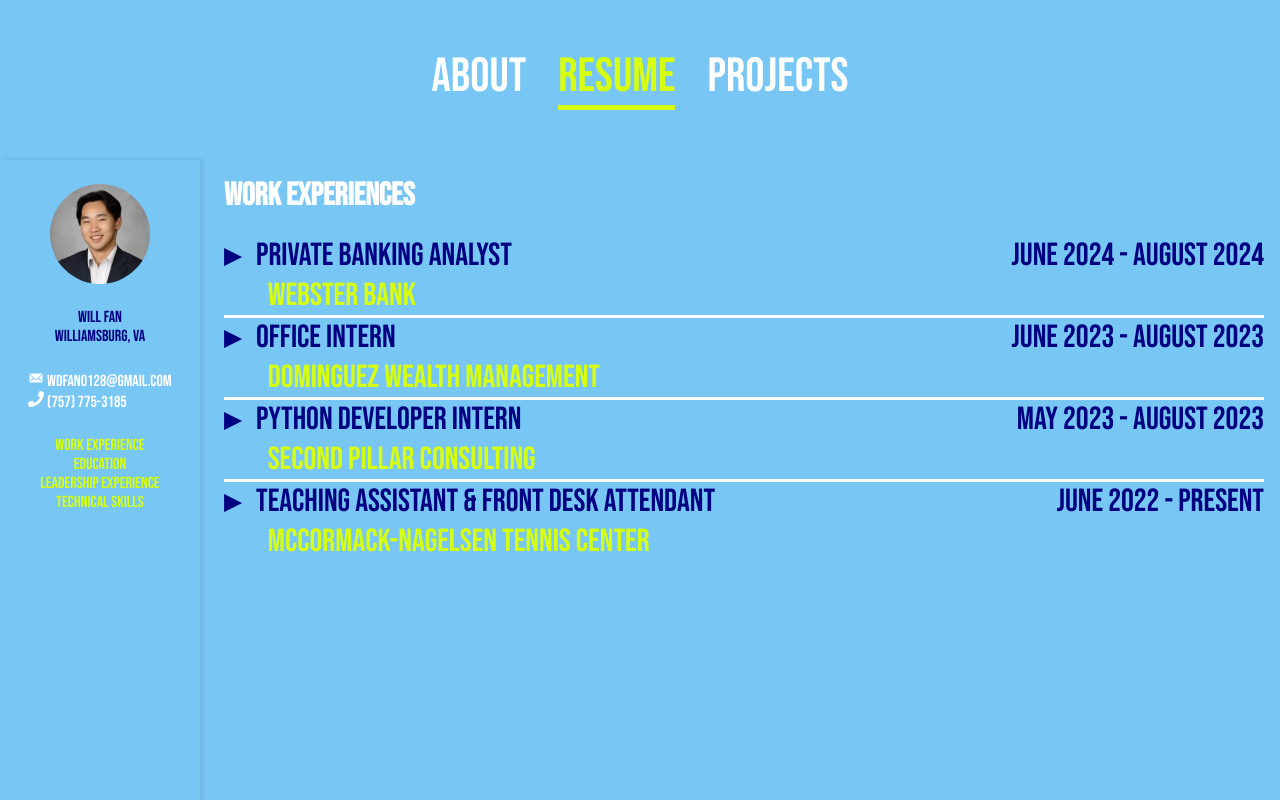
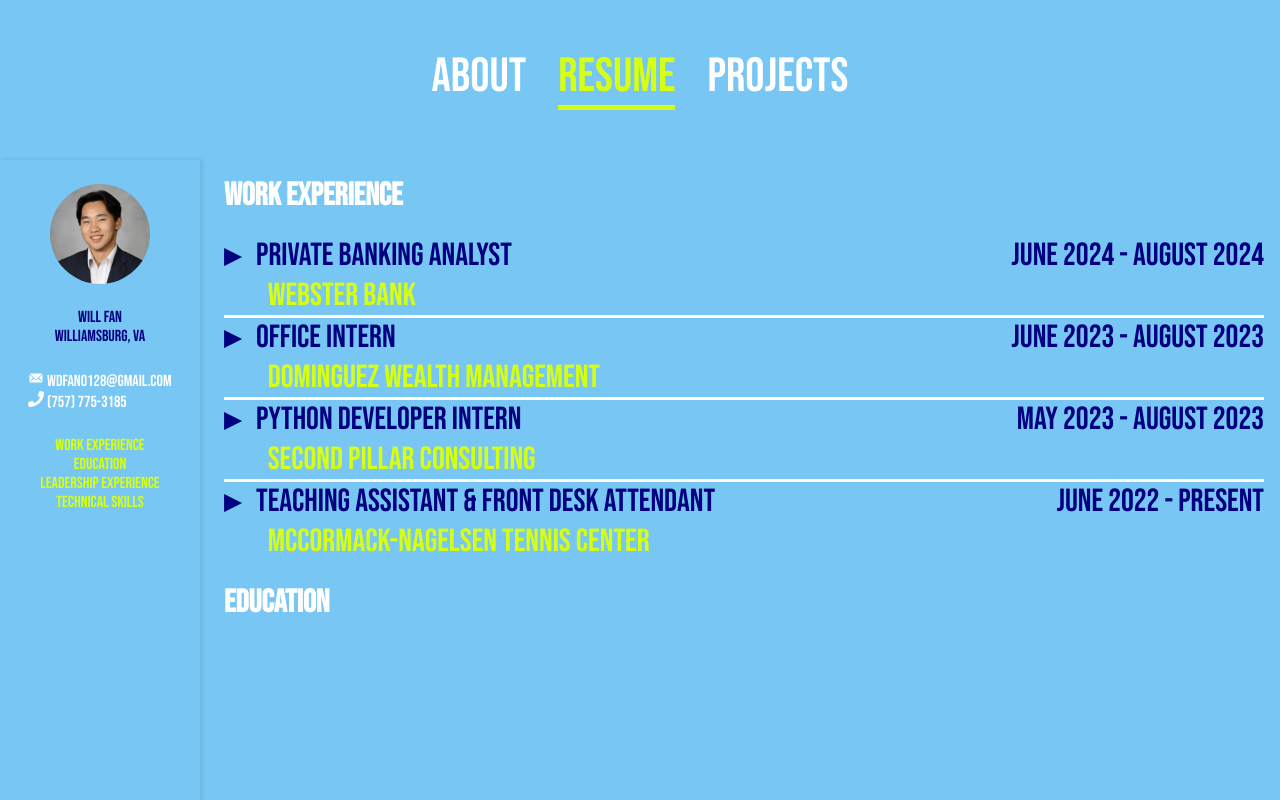
Before and after one commit to squilliam34/website, a React (Vite) app: page /resume in a window 1280 px wide. Built offline with nearby package versions, Linux system fonts and the light colour scheme.

Commit message:
edded education header

```diff
--- a/src/components/Resume/Experiences.tsx
+++ b/src/components/Resume/Experiences.tsx
@@ -4,7 +4,7 @@
 const Experiences: React.FC = () => {
   return (
     <div className="medium-margin-top">
-      <h1>Work Experiences</h1>
+      <h1>Work Experience</h1>
       <div className="flex column box">
         <div id="webster">
           <ResumeItem
@@ -39,6 +39,7 @@
           />
         </div>
       </div>
+      <h1 id="education">Education</h1>
     </div>
   );
 };
```
